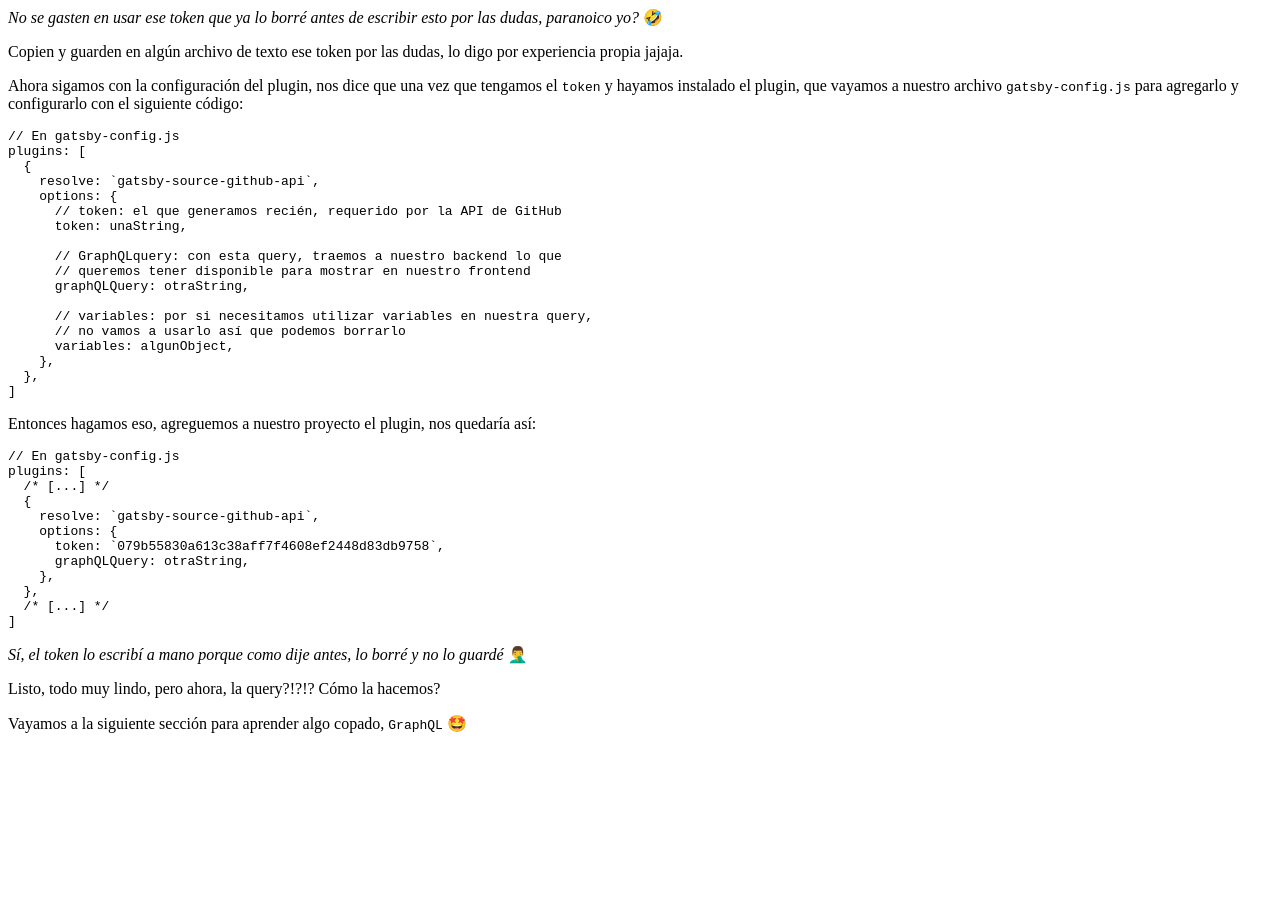
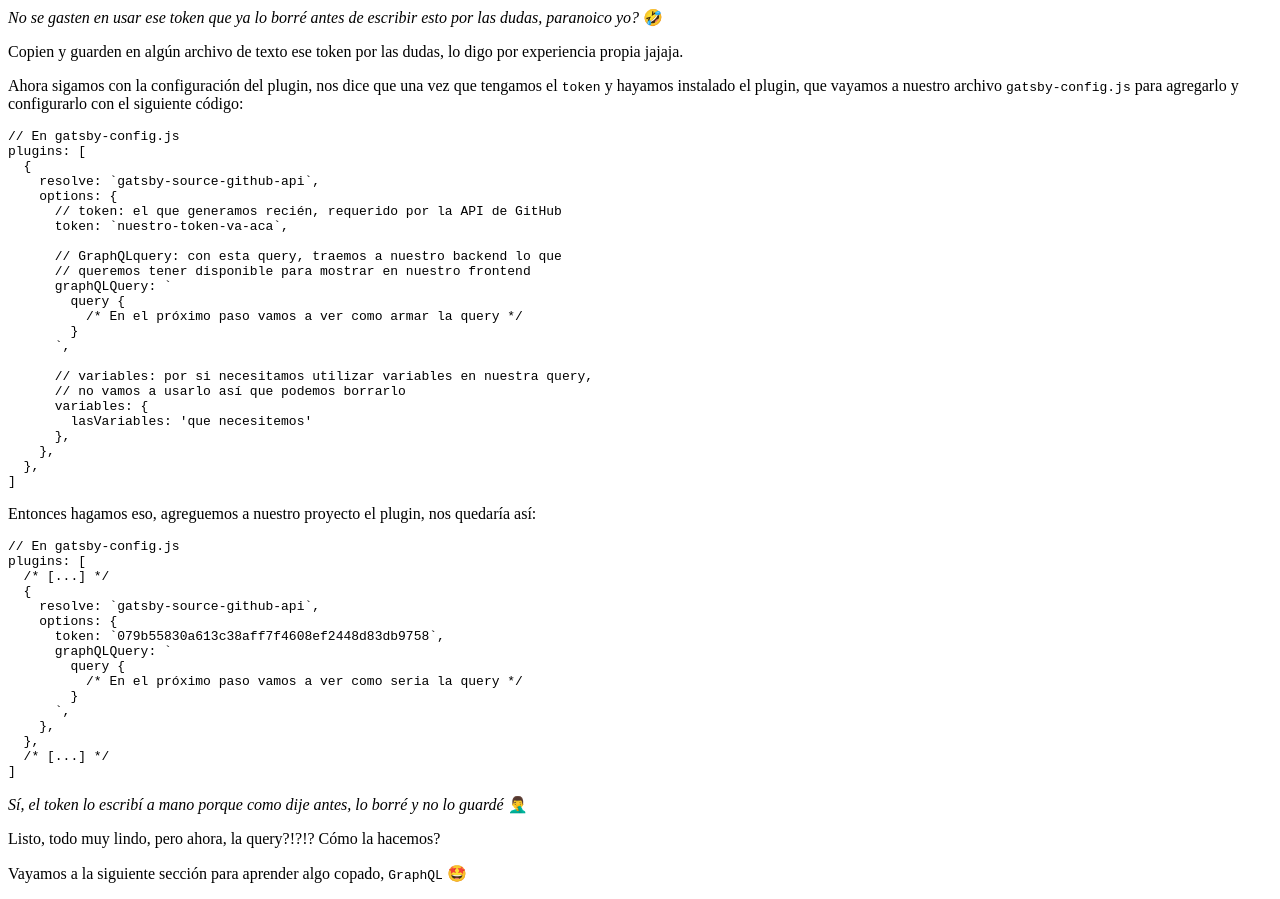
Before and after one commit to agustinmulet/gatsbyworkshop, a Gatsby site: page /paso-01 in a window 1280 px wide. Shown: the part 1120-2019 px from the top of the page. Before the commit the page ends 1869 px from the top, so only its background shows below. Built offline with nearby package versions, Linux system fonts and the light colour scheme; Gatsby itself is replaced by a stand-in of ours; code samples lack their colours.

Commit message:
Updates query for #2

```diff
--- a/src/pages/paso-01.mdx
+++ b/src/pages/paso-01.mdx
@@ -78,15 +78,21 @@ plugins: [
     resolve: `gatsby-source-github-api`,
     options: {
       // token: el que generamos recién, requerido por la API de GitHub
-      token: unaString,
+      token: `nuestro-token-va-aca`,
 
       // GraphQLquery: con esta query, traemos a nuestro backend lo que
       // queremos tener disponible para mostrar en nuestro frontend
-      graphQLQuery: otraString,
+      graphQLQuery: `
+        query {
+          /* En el próximo paso vamos a ver como armar la query */
+        }
+      `,
 
       // variables: por si necesitamos utilizar variables en nuestra query,
       // no vamos a usarlo así que podemos borrarlo
-      variables: algunObject,
+      variables: {
+        lasVariables: 'que necesitemos'
+      },
     },
   },
 ]
@@ -102,7 +108,11 @@ plugins: [
     resolve: `gatsby-source-github-api`,
     options: {
       token: `079b55830a613c38aff7f4608ef2448d83db9758`,
-      graphQLQuery: otraString,
+      graphQLQuery: `
+        query {
+          /* En el próximo paso vamos a ver como seria la query */
+        }
+      `,
     },
   },
   /* [...] */
```
